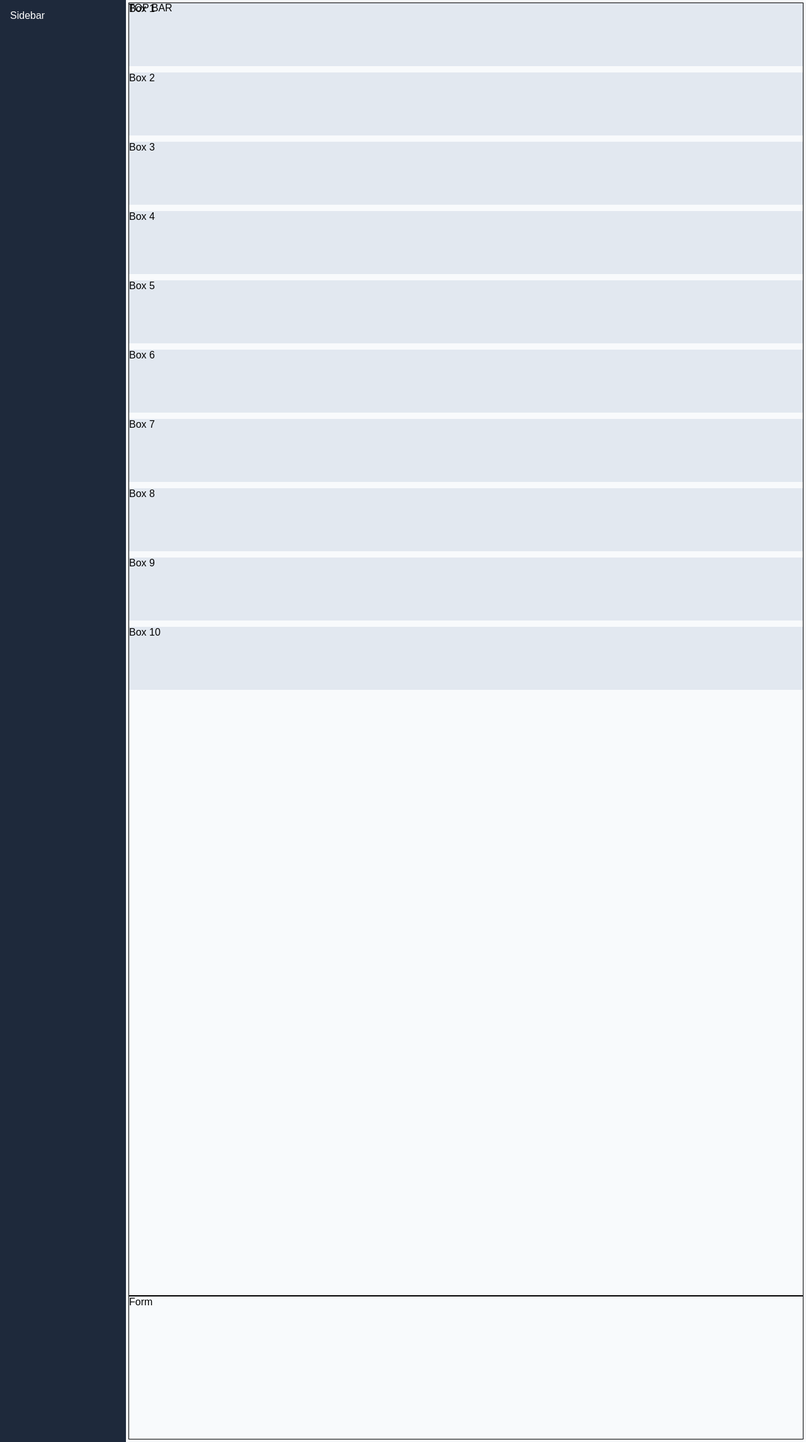
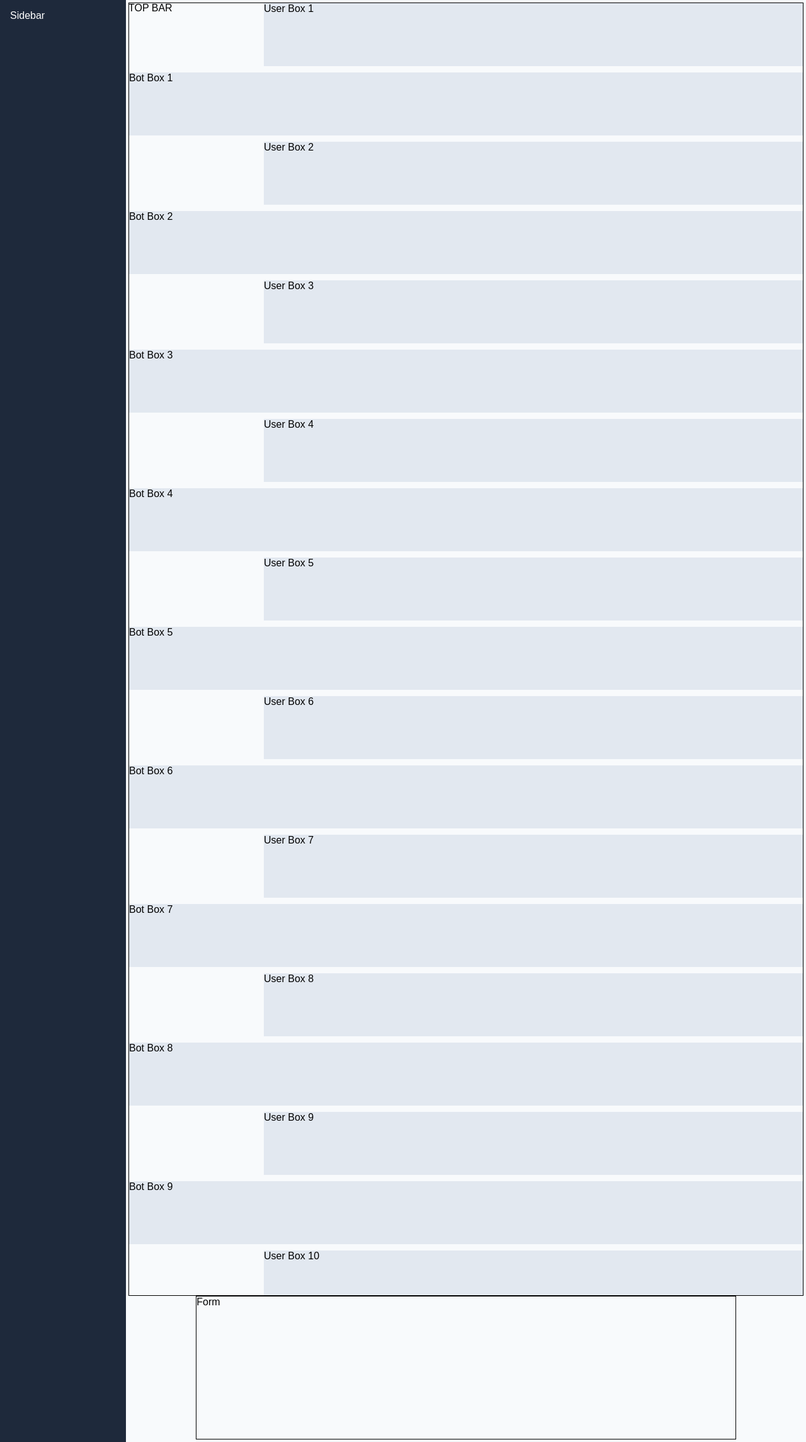
Before and after one commit to YashKushwaha/chatbot_ui, a FastAPI app: page / in a window 1280 px wide; the page is wider, and only the part inside the window is pictured. Shown: that part at 63% size. Run offline with FastAPI, Linux system fonts and the light colour scheme.

Commit message:
alignment of user input & bot message done

```diff
--- a/front_end/static/css/content_box.css
+++ b/front_end/static/css/content_box.css
@@ -13,10 +13,20 @@
 .form-div {
   flex: 0 0 auto;
   height: 10%;
+  width: 80%;
+  margin: 0 auto;
   border: 1px solid #000;
 }
 
-.box {
+.chat-box-user {
+    width: 80%;
+    height: 100px;
+    margin-left: auto;
+    background-color: #e2e8f0;
+    margin-bottom: 10px;
+}
+
+.chat-box-bot {
     width: 100%;
     height: 100px;
     background-color: #e2e8f0;
--- a/front_end/static/css/layout.css
+++ b/front_end/static/css/layout.css
@@ -8,6 +8,19 @@ body, html {
   height: 100%;
   font-family: Arial, sans-serif;
   overflow: hidden; /* Prevent page from scrolling */
+}
+
+/* Default (light mode) */
+body {
+  background: white;
+  color: black;
+}
+/* Dark mode */
+@media (prefers-color-scheme: dark) {
+  body {
+    background: #121212;
+    color: white;
+  }
 }
 
 /* Outer layout */
--- a/front_end/templates/components/chat_history.html
+++ b/front_end/templates/components/chat_history.html
@@ -1,3 +1,4 @@
   {% for i in range(10) %}
-    <div class="box">Box {{ i + 1 }}</div>
+    <div class="chat-box-user">User Box {{ i + 1 }}</div>
+    <div class="chat-box-bot">Bot Box {{ i + 1 }}</div>
   {% endfor %}
```
